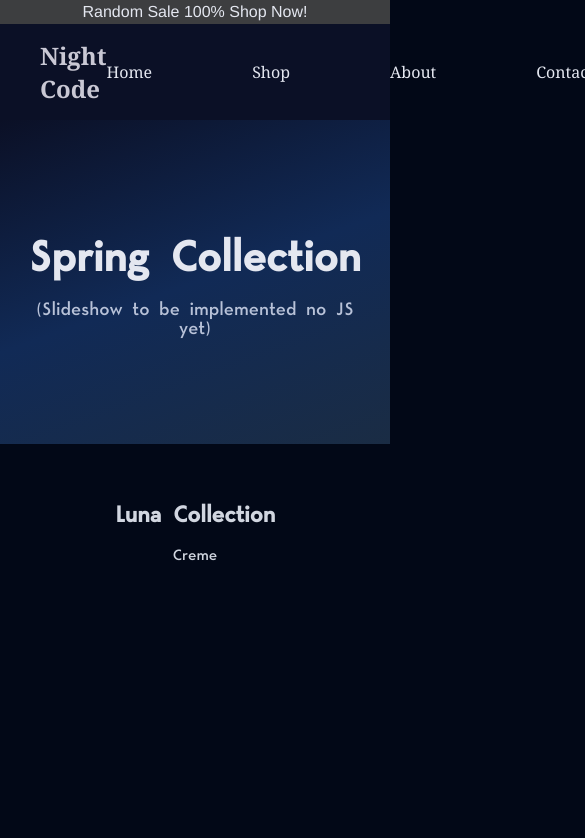
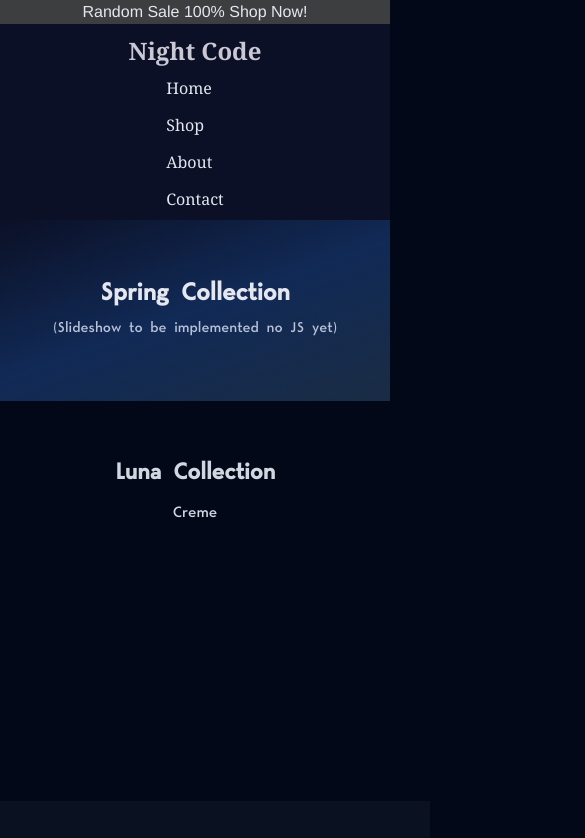
Before and after one commit to Plischta/nc, a plain HTML site: page index.html in a window 390 px wide. Shown: the top 838 px of the page, 585 px wide, since content can reach past the window. Drawn offline with Linux system fonts and the light colour scheme.

Commit message:
Added responsive design - Desktop/Tablet/Phone

```diff
--- a/css/style.css
+++ b/css/style.css
@@ -1,3 +1,5 @@
+/* === BASE STYLES (desktop-first) === */
+
 body {
   margin: 0;
   font-family: "Helvetica Neue", Arial, sans-serif;
@@ -157,3 +159,101 @@ footer ul li a:hover {
   color: #7C839C;
   padding-top: 15px;
 }
+
+/* === RESPONSIVE BREAKPOINTS === */
+
+/* Tablets (≤ 1024px wide) */
+@media (max-width: 1024px) {
+  header {
+    padding: 15px 20px;
+  }
+
+  header nav ul {
+    gap: 40px; /* smaller gap between links */
+  }
+
+  .hero {
+    padding: 60px 15px;
+  }
+
+  .hero h1 {
+    font-size: 2.2rem;
+  }
+
+  .hero p {
+    font-size: 1.1rem;
+  }
+}
+
+/* Mobile (≤ 768px wide) */
+@media (max-width: 768px) {
+  header {
+    flex-direction: column;
+    padding: 15px 20px;
+    align-content: center;
+  }
+
+  header .logo {
+    margin-bottom: 10px;
+  }
+
+  header nav ul {
+    flex-direction: column;
+    align-items: flex-start;
+    gap: 15px;
+  }
+
+  .hero {
+    padding: 50px 15px;
+  }
+
+  .hero h1 {
+    font-size: 2rem;
+  }
+
+  .hero p {
+    font-size: 1rem;
+  }
+
+  .btn {
+    padding: 10px 20px;
+    font-size: 0.95rem;
+  }
+
+  footer {
+    grid-template-columns: 1fr; /* stack footer columns */
+    text-align: center;
+  }
+
+  footer h4, footer h5 {
+    margin-top: 20px;
+  }
+}
+
+/* Small Mobile (≤ 480px wide) */
+@media (max-width: 480px) {
+  header {
+    padding: 10px 15px;
+  }
+
+  .hero {
+    padding: 40px 10px;
+  }
+
+  .hero h1 {
+    font-size: 1.6rem;
+  }
+
+  .hero p {
+    font-size: 0.95rem;
+  }
+
+  .btn {
+    padding: 8px 16px;
+    font-size: 0.85rem;
+  }
+
+  .footer-bottom {
+    font-size: 0.8rem;
+  }
+}
```
